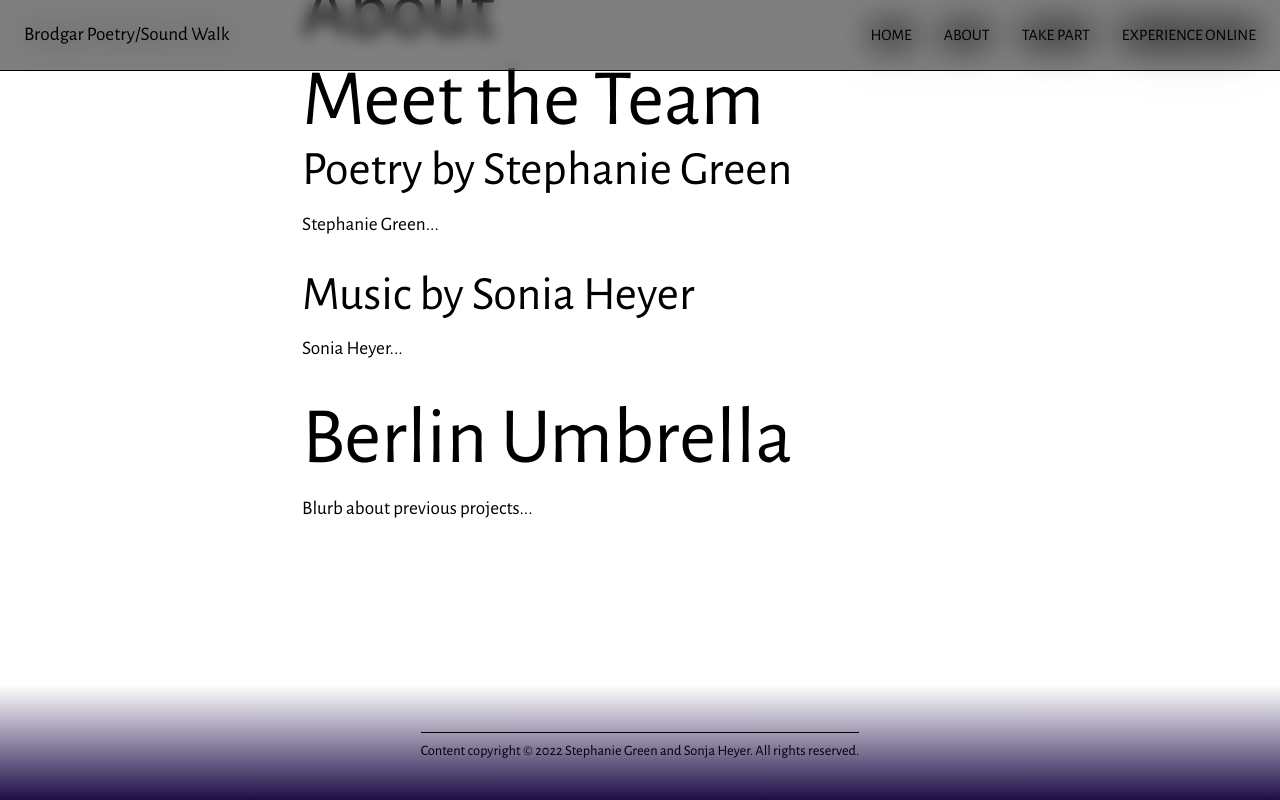
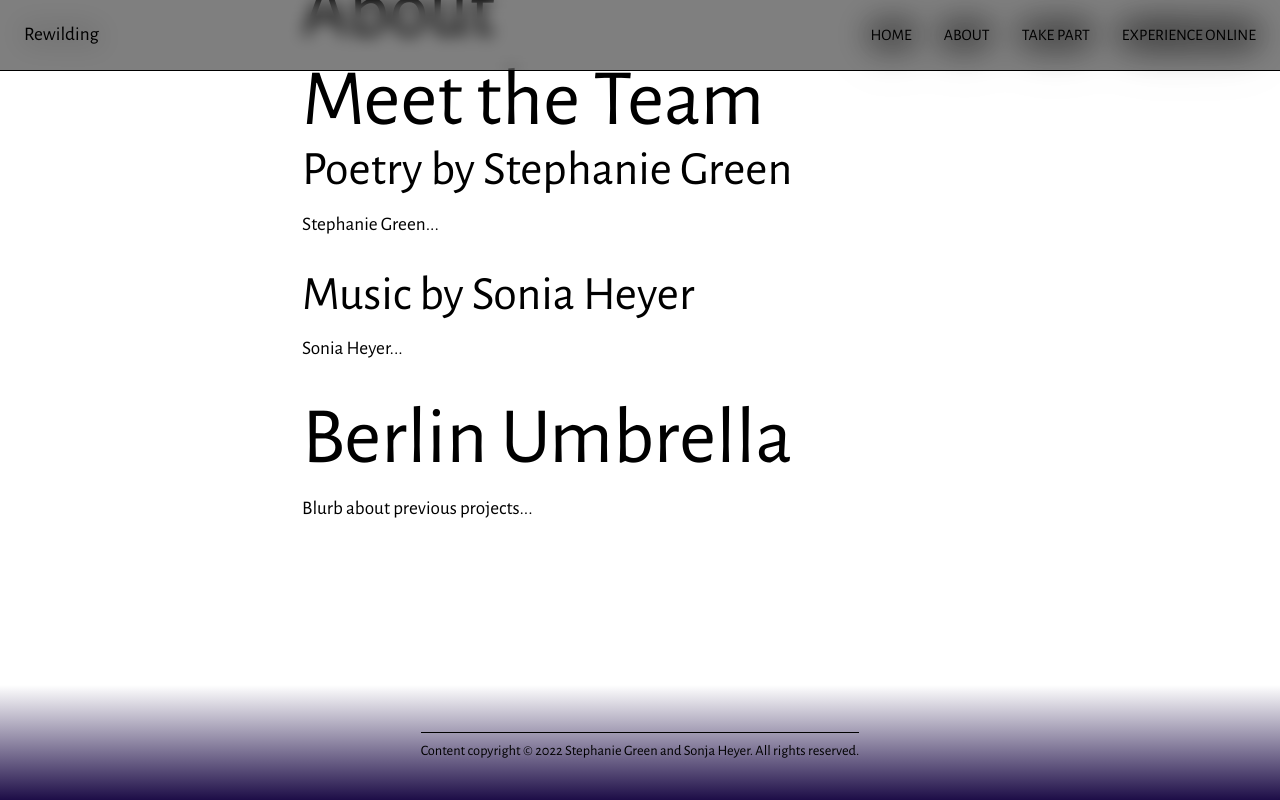
Before and after one commit to empowermint/brodgar, a Next.js app: page /about in a window 1280 px wide. Built offline with nearby package versions, Linux system fonts and the light colour scheme.

Commit message:
Change project title

```diff
--- a/components/Hero.js
+++ b/components/Hero.js
@@ -9,7 +9,7 @@ export default function Hero() {
         layout="fill"
       />
       <div className="hero-content">
-        <h1>Brodgar Poetry/Sound Walk</h1>
+        <h1>Rewilding: Brodgar Poetry/Sound Walk</h1>
         <div class="hero-buttons">
           <button>Walk in Person</button>
           <button>Experience Online</button>
--- a/components/Layout.js
+++ b/components/Layout.js
@@ -6,12 +6,12 @@ export default function Layout({ meta, children }) {
   return (
     <>
       <Head>
-        <title>{meta.title} | Brodgar Poetry/Sound Walk</title>
+        <title>{meta.title} | Rewilding: Brodgar Poetry/Sound Walk</title>
         <meta name="description" content={meta.description}></meta>
       </Head>
       <header className="header">
         <Link href="./">
-          <a className="site-title">Brodgar Poetry/Sound Walk</a>
+          <a className="site-title">Rewilding</a>
         </Link>
         <Menu />
       </header>
```
